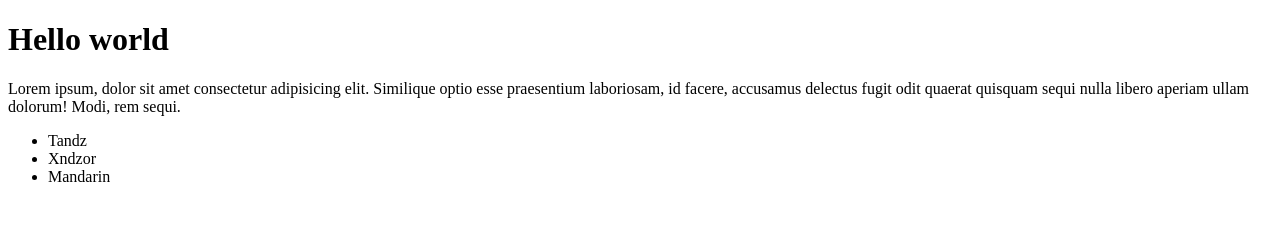
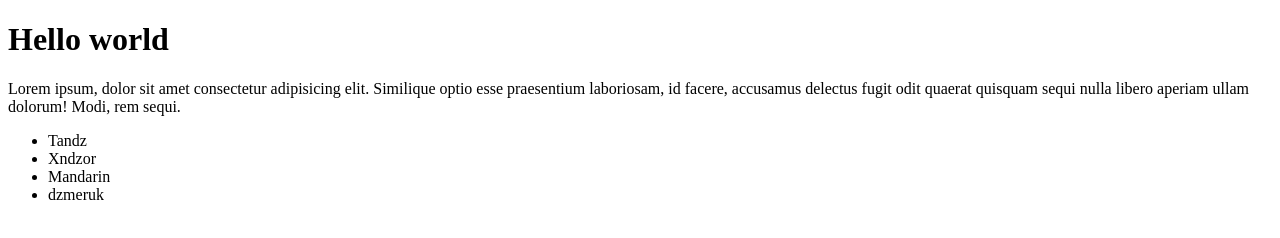
Before and after one commit to karlen-manukyan/git-lesson, a plain HTML site: page index.html in a window 1280 px wide. Drawn offline with Linux system fonts and the light colour scheme.

Commit message:
added dzmeruk

```diff
--- a/index.html
+++ b/index.html
@@ -15,6 +15,7 @@
         <li>Tandz</li>
         <li>Xndzor</li>
         <li>Mandarin</li>
+        <li>dzmeruk</li>
     </ul>
 </body>
 </html>
```
